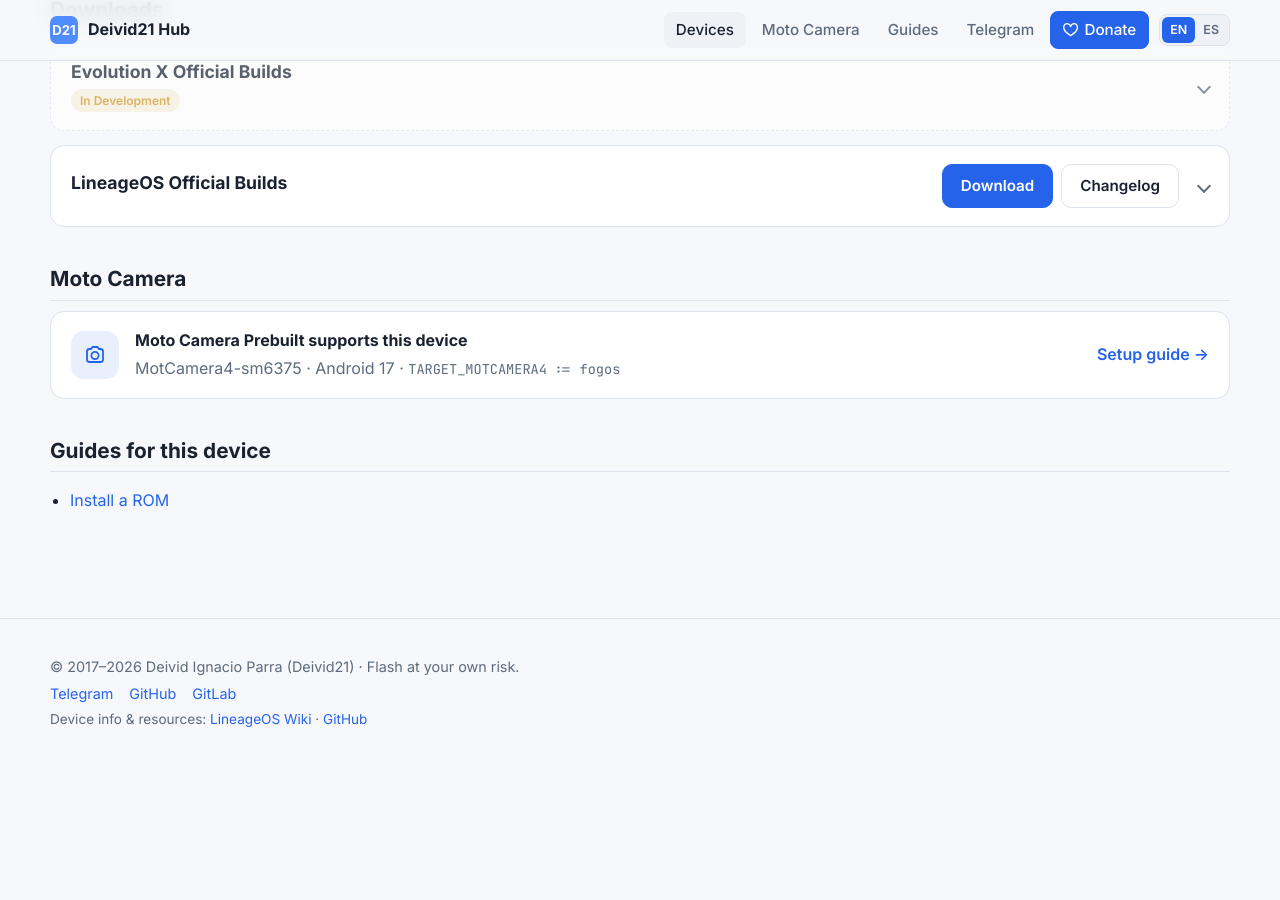
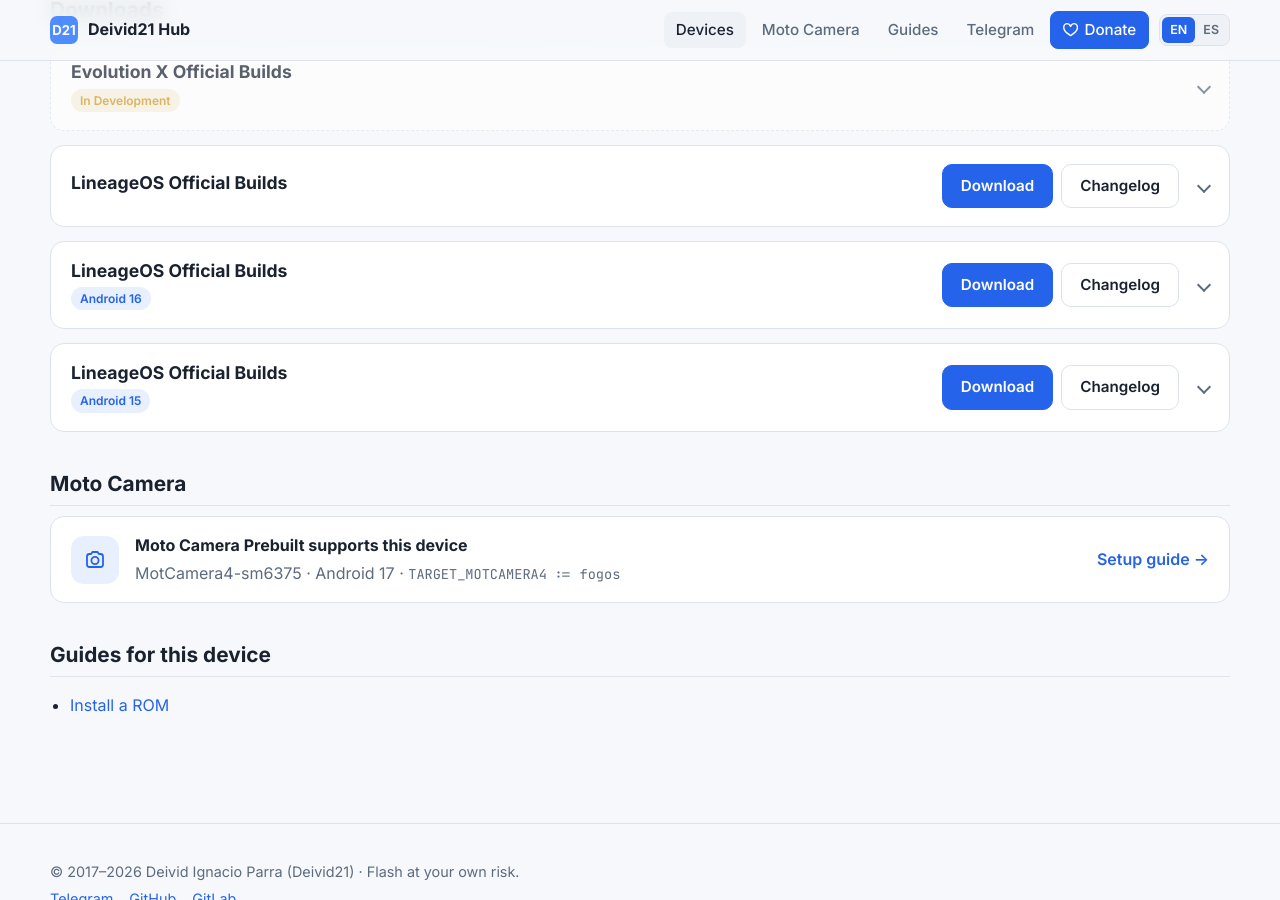
Before and after one commit to Deivid21/deivid21.github.io, a Jekyll site: the page built from _devices/fogos.md, in a window 1280 px wide and 900 px high, scrolled down 494 px. Built offline with Jekyll 4.4.1, drawn with Linux system fonts in a browser that asks for light colours; before the commit the page ends 1261 px from its top, so only the background shows below that; part of the change alters nothing that is shown.

Commit message:
feat(devices): add archived LineageOS builds for fogos
Keep the last official signed nightlies from Deivid21/RELEASES: 23.2
(Android 16), 22.2 (Android 15).

Co-Authored-By: Claude Opus 5.5 <noreply@anthropic.com>

```diff
--- a/_devices/fogos.md
+++ b/_devices/fogos.md
@@ -20,4 +20,54 @@ roms:
     # version: ""
     # status: active      # active | discontinued
     # date: 2026-11-03
+  - name: LineageOS
+    archived: true
+    android: 16
+    version: "23.2"
+    status: discontinued
+    date: 2026-10-10
+    download: https://github.com/Deivid21/RELEASES/releases/download/lineage-23.2-20261010-nightly-fogos-signed/lineage-23.2-20261010-nightly-fogos-signed.zip
+    changelog: https://github.com/Deivid21/RELEASES/releases/tag/lineage-23.2-20261010-nightly-fogos-signed
+    sha256: "568b7cf6bdb4359efae38a54be2207c02b7ba5a8c662cc728044f77d6531e52f"
+    filesize: "1.14 GB"
+    security_patch: October 2026
+    gapps: false
+    files:
+      - name: boot.img
+        url: https://github.com/Deivid21/RELEASES/releases/download/lineage-23.2-20261010-nightly-fogos-signed/boot.img
+      - name: dtbo.img
+        url: https://github.com/Deivid21/RELEASES/releases/download/lineage-23.2-20261010-nightly-fogos-signed/dtbo.img
+      - name: vbmeta.img
+        url: https://github.com/Deivid21/RELEASES/releases/download/lineage-23.2-20261010-nightly-fogos-signed/vbmeta.img
+      - name: vbmeta_system.img
+        url: https://github.com/Deivid21/RELEASES/releases/download/lineage-23.2-20261010-nightly-fogos-signed/vbmeta_system.img
+      - name: vendor_boot.img
+        url: https://github.com/Deivid21/RELEASES/releases/download/lineage-23.2-20261010-nightly-fogos-signed/vendor_boot.img
+    notes: "Last official LineageOS 23.2 nightly build (signed): October 2026 security patch, SELinux enforcing. No longer updated."
+    notes_es: "Última nightly oficial de LineageOS 23.2 (firmada): parche de seguridad de octubre de 2026, SELinux enforcing. Ya no se actualiza."
+  - name: LineageOS
+    archived: true
+    android: 15
+    version: "22.2"
+    status: discontinued
+    date: 2025-10-11
+    download: https://github.com/Deivid21/RELEASES/releases/download/lineage-22.2-20251011-nightly-fogos-signed/lineage-22.2-20251011-nightly-fogos-signed.zip
+    changelog: https://github.com/Deivid21/RELEASES/releases/tag/lineage-22.2-20251011-nightly-fogos-signed
+    sha256: "1e4de418fe5cb04767de8a3ecc629dbe0c0cbcb55b757d1d8eb8e44f5be5c5e9"
+    filesize: "1.08 GB"
+    security_patch: October 2025
+    gapps: false
+    files:
+      - name: boot.img
+        url: https://github.com/Deivid21/RELEASES/releases/download/lineage-22.2-20251011-nightly-fogos-signed/boot.img
+      - name: dtbo.img
+        url: https://github.com/Deivid21/RELEASES/releases/download/lineage-22.2-20251011-nightly-fogos-signed/dtbo.img
+      - name: vbmeta.img
+        url: https://github.com/Deivid21/RELEASES/releases/download/lineage-22.2-20251011-nightly-fogos-signed/vbmeta.img
+      - name: vbmeta_system.img
+        url: https://github.com/Deivid21/RELEASES/releases/download/lineage-22.2-20251011-nightly-fogos-signed/vbmeta_system.img
+      - name: vendor_boot.img
+        url: https://github.com/Deivid21/RELEASES/releases/download/lineage-22.2-20251011-nightly-fogos-signed/vendor_boot.img
+    notes: "Last official LineageOS 22.2 nightly build (signed): October 2025 security patch, SELinux enforcing. No longer updated."
+    notes_es: "Última nightly oficial de LineageOS 22.2 (firmada): parche de seguridad de octubre de 2025, SELinux enforcing. Ya no se actualiza."
 ---
```
